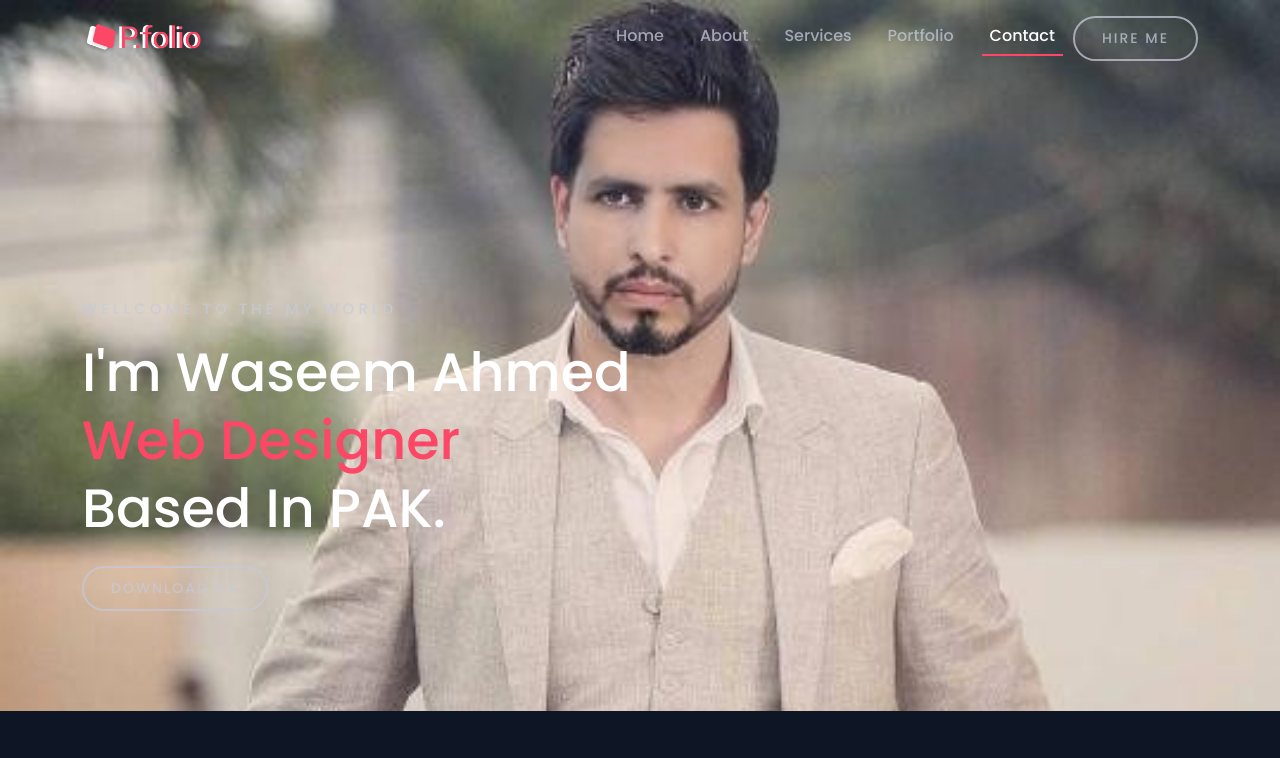
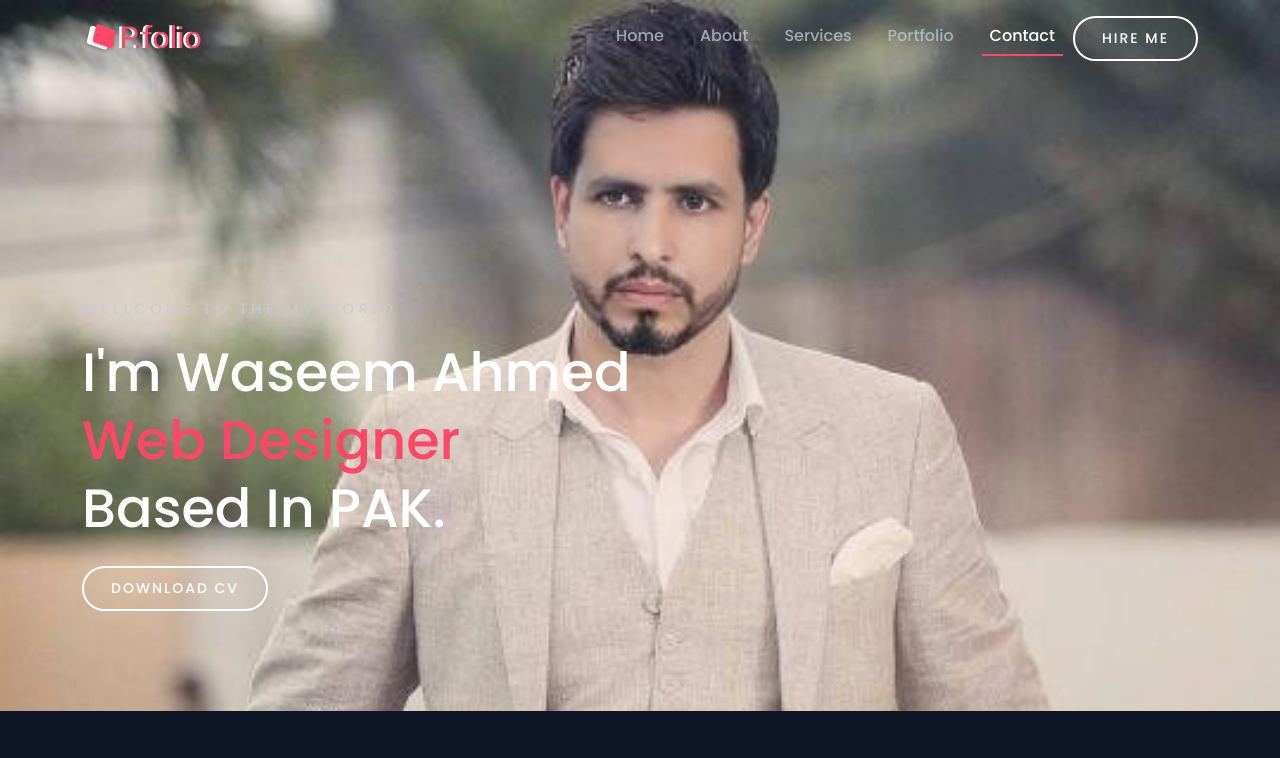
Before and after one commit to Waseem361/Portfolio-Website, a plain HTML site: page index.html in a window 1280 px wide. Shown: the top 758 px of the page. Drawn offline with nearby package versions, Linux system fonts and the light colour scheme.

Commit message:
style.css

```diff
--- a/style.css
+++ b/style.css
@@ -48,8 +48,8 @@ section{
     transition: all .4s ease-in-out;
     padding: 10px 27px;
     background-color: transparent;
-    border: 2px solid var(--gray-color);
-    color: var(--text-gray);
+    border: 2px solid #fff;
+    color: #fff;
     font-weight: 500;
     font-size: 14px;
     text-transform: uppercase;
```
